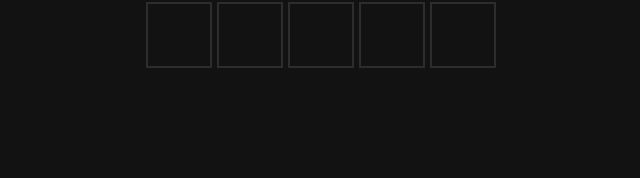
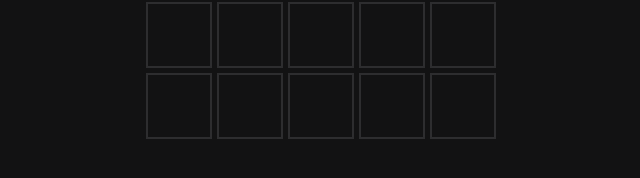
Before and after one commit to miludlam/worddull, a plain HTML site: page index.html in a window 1280 px wide. Shown: the part 432-610 px from the top of the page, 319-959 px from the left. Drawn offline with nearby package versions, Linux system fonts and the light colour scheme.

Commit message:
Adding 6th row back to game board

```diff
--- a/index.html
+++ b/index.html
@@ -56,6 +56,13 @@
                 <div class="tile"></div>
                 <div class="tile"></div>
             </div>
+            <div class="game-row">
+                <div class="tile"></div>
+                <div class="tile"></div>
+                <div class="tile"></div>
+                <div class="tile"></div>
+                <div class="tile"></div>
+            </div>
         </div>
     </section>
 </body>
```
